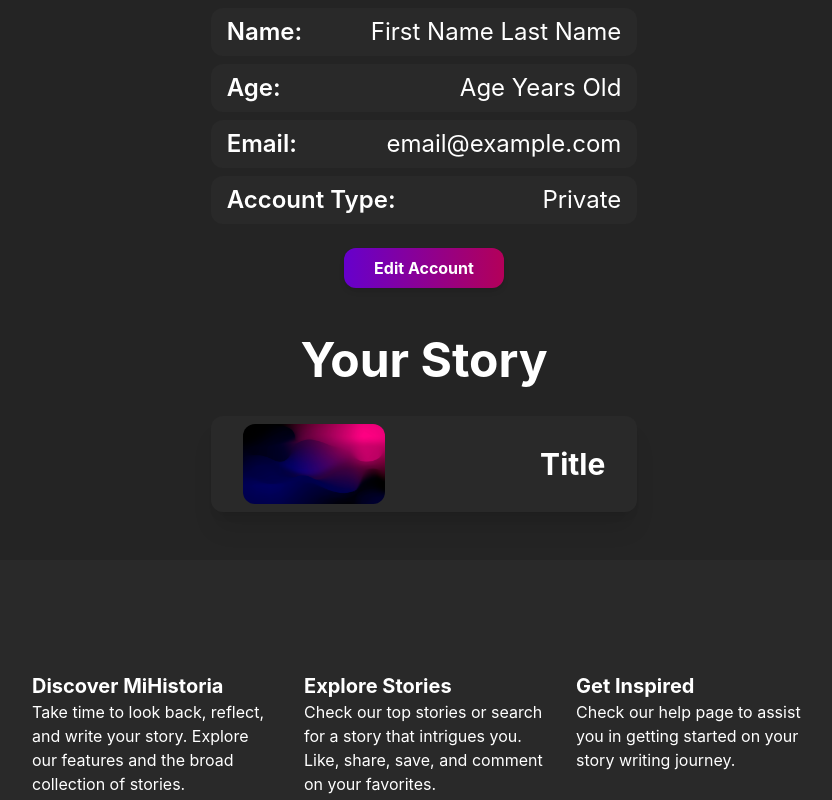
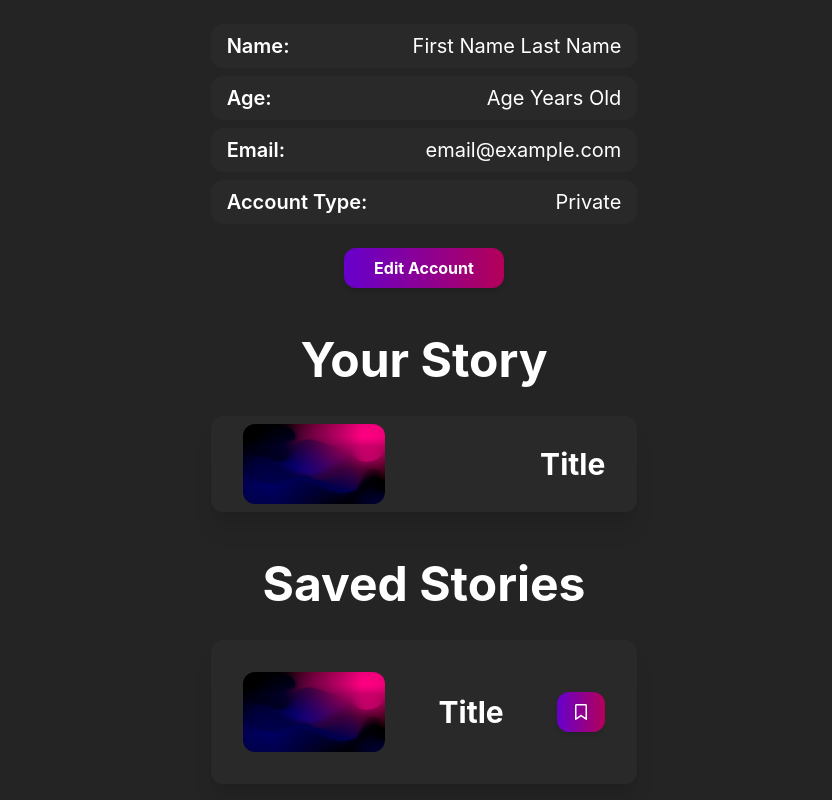
Before and after one commit to alejandrocqvd/MiHistoria, a React (Vite) app in the folder client/: page /profile in a window 1280 px wide. Shown: the part 280-1080 px from the top of the page, without its empty margins (216-1048 px from the left). Built offline with nearby package versions, Linux system fonts and the light colour scheme; a web font is replaced by a local one.

Commit message:
Updated button designs

```diff
--- a/client/src/pages/Explore.tsx
+++ b/client/src/pages/Explore.tsx
@@ -46,6 +46,20 @@ const Explore = () => {
             <button
               className={ searchUsers ? 'bg-secondary w-1/2 my-3 pt-1 pb-2 rounded-xl shadow-md' : 'w-1/2 my-3 pt-1 pb-2 rounded-xl shadow-md' }
               onClick={() => { setSearchUsers(!searchUsers); setSearchStories(false); }}>Users
+            </button>
+          </div>
+
+          <div className={ searching ? 'hidden' : 'flex flex-col justify-center items-center mb-12'}>
+            <h1 className='text-3xl font-semibold mb-8'>Saved Stories</h1>
+            <a href='./story/:id' className='flex flex-row justify-between items-center w-full mb-4 px-6 py-3 bg-secondary rounded-xl hover:shadow-lg hover:scale-105 transition duration-300 ease-in-out'>
+              <div className='flex flex-row justify-center items-center overflow-hidden'>
+                <img src={homeBg} className='h-16 w-auto rounded-xl mr-6' />
+                <h1 className='text-xl font-semibold overflow-hidden text-ellipsis line-clamp-1'>Once Upon A Time In Hollywood</h1>
+              </div>
+              <p className='flex-shrink-0'>John Seed</p>
+            </a>
+            <button className='w-full mb-4 px-6 py-3 bg-gradient rounded-xl hover:shadow-lg hover:scale-105 transition duration-300 ease-in-out font-semibold'>
+              See More
             </button>
           </div>
 
--- a/client/src/pages/profile/Profile.tsx
+++ b/client/src/pages/profile/Profile.tsx
@@ -1,13 +1,21 @@
 import storyBg from '../../assets/login-bg.png'
 import { FontAwesomeIcon } from '@fortawesome/react-fontawesome'
-import { faLock } from '@fortawesome/free-solid-svg-icons'
+import { faLock, faBookmark as solidBookmark } from '@fortawesome/free-solid-svg-icons'
+import { faBookmark as regularBookmark } from '@fortawesome/free-regular-svg-icons';
+import { useState } from 'react';
+
 
 const Profile = () => {
+  const [saved, setSaved] = useState<Boolean>(false)
+  const handleSave = () => {
+    setSaved(!saved)
+  }
+
   return (
     <>
       <div className='flex flex-col justify-items-center mt-32 w-9/12'>
         <div className='flex flex-col md:flex-row justify-center items-center mb-12'>
-          <img src={storyBg} className='h-28 w-auto rounded-xl' />
+          <img src={storyBg} className='h-32 w-32 rounded-xl' />
           <h1 className='text-5xl font-bold m-8'>Username</h1>
           <FontAwesomeIcon icon={faLock} className='h-8 mt-2' />
         </div>
@@ -16,34 +24,47 @@ const Profile = () => {
       <div className='flex flex-col justify-center items-center mb-12 w-9/12 md:w-4/12'>
 
         <div className='flex flex-row justify-between items-center bg-secondary rounded-xl py-2 px-4 w-full mb-2'>
-          <h1 className='text-2xl font-semibold'>Name:</h1>
-          <h1 className='text-2xl'>First Name Last Name</h1>
+          <h1 className='text-xl font-semibold'>Name:</h1>
+          <h1 className='text-xl'>First Name Last Name</h1>
         </div>
         <div className='flex flex-row justify-between items-center bg-secondary rounded-xl py-2 px-4 w-full mb-2'>
-          <h1 className='text-2xl font-semibold'>Age:</h1>
-          <h1 className='text-2xl'>Age Years Old</h1>
+          <h1 className='text-xl font-semibold'>Age:</h1>
+          <h1 className='text-xl'>Age Years Old</h1>
         </div>
         <div className='flex flex-row justify-between items-center bg-secondary rounded-xl py-2 px-4 w-full mb-2'>
-          <h1 className='text-2xl font-semibold'>Email:</h1>
-          <h1 className='text-2xl'>email@example.com</h1>
+          <h1 className='text-xl font-semibold'>Email:</h1>
+          <h1 className='text-xl'>email@example.com</h1>
         </div>
         <div className='flex flex-row justify-between items-center bg-secondary rounded-xl py-2 px-4 w-full mb-6'>
-          <h1 className='text-2xl font-semibold'>Account Type:</h1>
-          <h1 className='text-2xl'>Private</h1>
+          <h1 className='text-xl font-semibold'>Account Type:</h1>
+          <h1 className='text-xl'>Private</h1>
         </div>
 
         <div className='flex flex-row justify-center items-center w-full'>
-          <button className='w-40 shadow-md text-center rounded-xl bg-gradient font-bold px-4 py-2'>Edit Account</button>
+          <button className='w-40 shadow-md text-center rounded-xl bg-gradient font-bold px-4 py-2 transition duration-200 ease-in-out hover:scale-105'>Edit Account</button>
         </div>
 
       </div>
 
       <div className='flex flex-col justify-items-center w-9/12 md:w-4/12 mb-12'>
         <h1 className='text-5xl font-bold mb-8 text-center'>Your Story</h1>
-        <a href='./story/:id/page/1' className='flex flex-row justify-center items-center w-full h-24 p-8 bg-secondary shadow-xl rounded-xl hover:shadow-2xl hover:scale-105 transition duration-300 ease-in-out'>
+        <a href='../story/:id/page/1' className='flex flex-row justify-center items-center w-full h-24 p-8 bg-secondary shadow-xl rounded-xl hover:shadow-2xl hover:scale-105 transition duration-300 ease-in-out'>
           <div className='flex flex-row justify-between items-center overflow-hidden w-full'>
             <img src={storyBg} className='h-20 flex-shrink-0 rounded-xl' />
             <h1 className='text-3xl text-center font-bold overflow-hidden text-ellipsis line-clamp-1'>Title</h1>
+          </div>
+        </a>
+      </div>
+
+      <div className='flex flex-col justify-items-center w-9/12 md:w-4/12 mb-12'>
+        <h1 className='text-5xl font-bold mb-8 text-center'>Saved Stories</h1>
+        <a href='../story/:id/page/1' className='flex flex-col justify-center items-center w-full h-auto p-8 bg-secondary shadow-xl rounded-xl hover:shadow-2xl hover:scale-105 transition duration-300 ease-in-out'>
+          <div className='flex flex-row justify-between items-center overflow-hidden w-full'>
+            <img src={storyBg} className='h-20 flex-shrink-0 rounded-xl' />
+            <h1 className='text-3xl text-center font-bold overflow-hidden text-ellipsis line-clamp-1'>Title</h1>
+            <button onClick={handleSave} className={`w-12 shadow-md justify-items-center text-center rounded-xl bg-gradient pl-3 pr-2 py-2 ${ saved ? 'text-amber-500' : null}`}>
+              <FontAwesomeIcon icon={saved ? solidBookmark : regularBookmark} className='mr-1' />
+            </button>
           </div>
         </a>
       </div>
```
